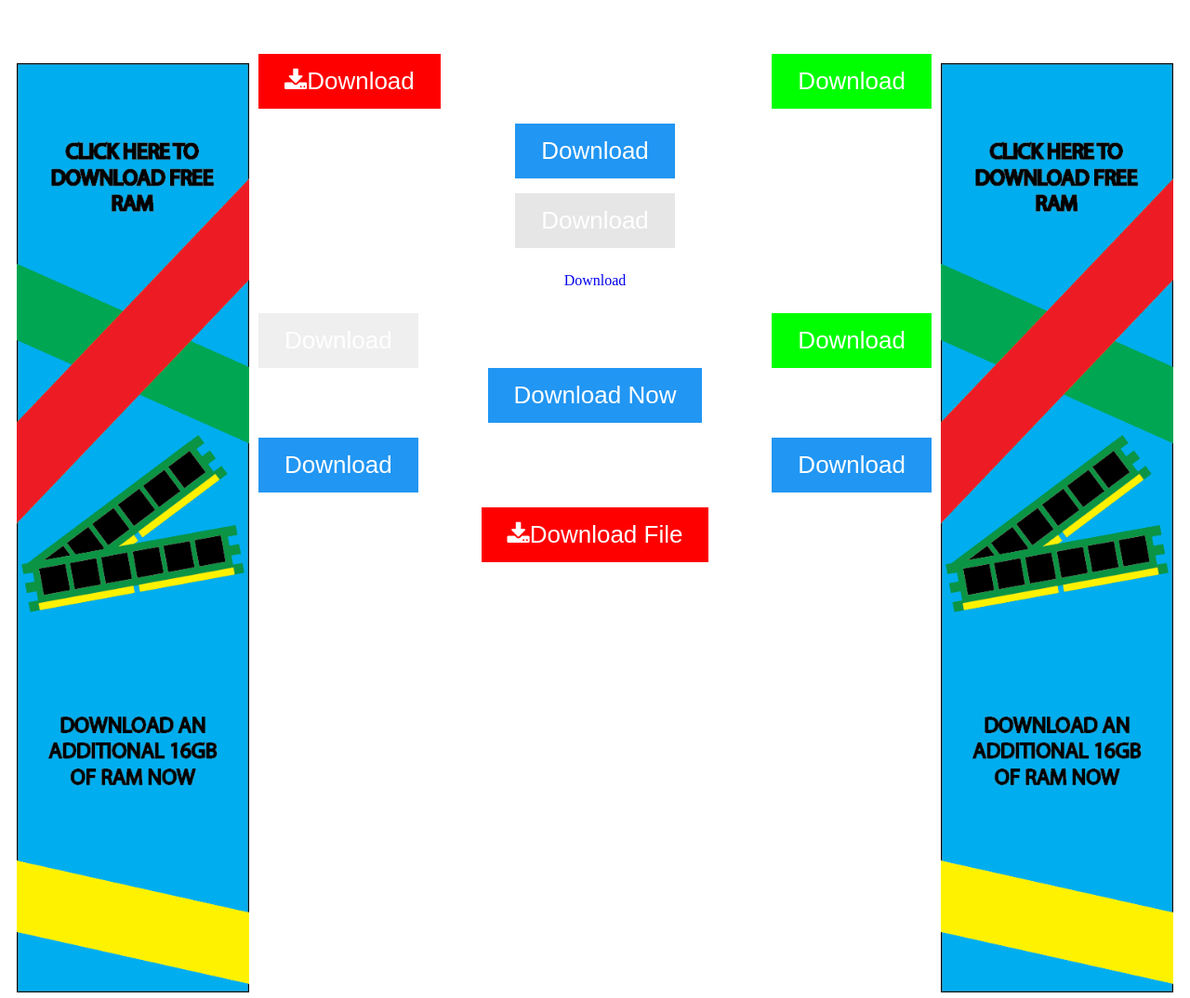
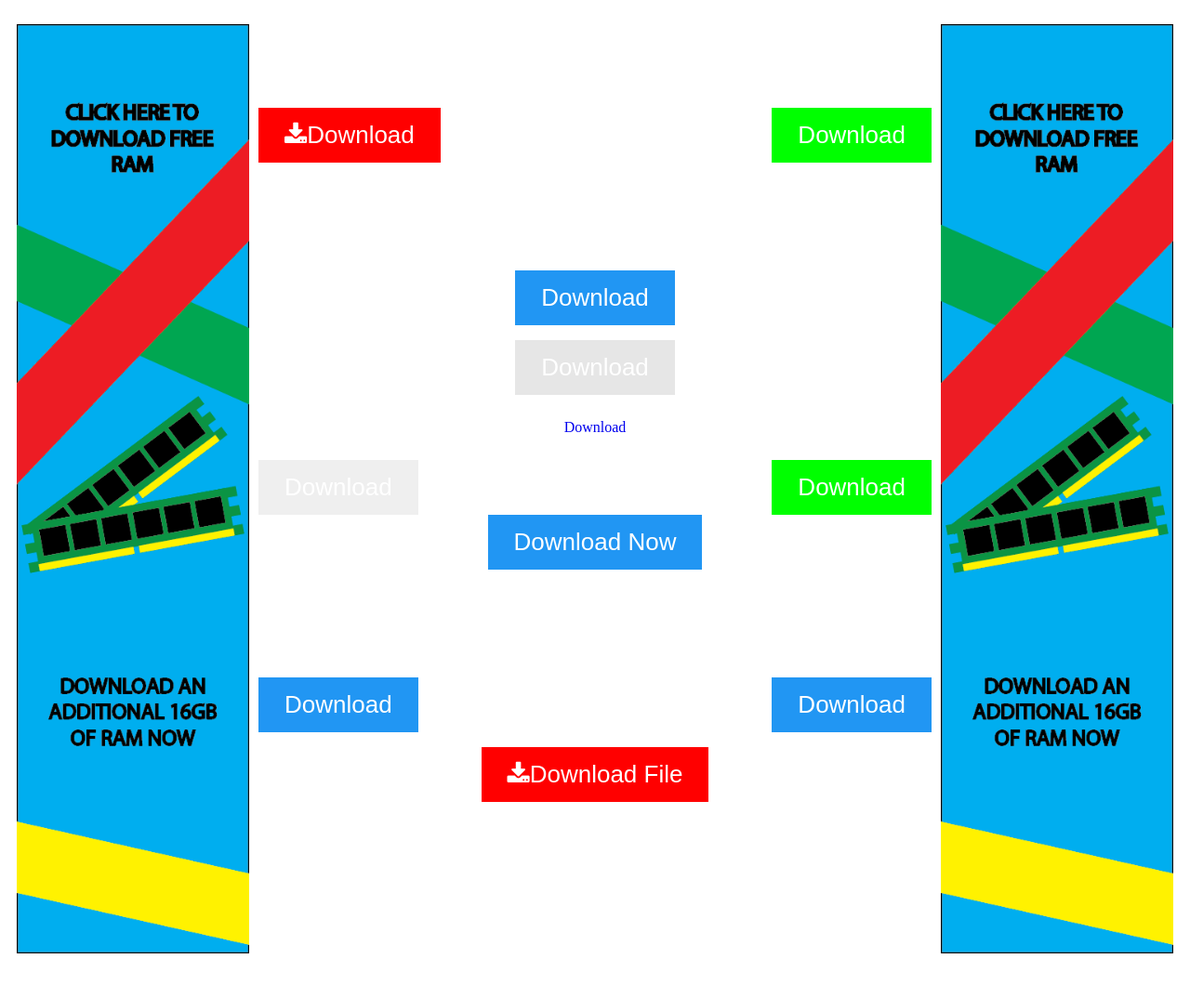
Before and after one commit to ADschultz/Joke-Virus, a plain HTML site: page joke virus/Kling_virus/Download.html in a window 1280 px wide. Shown: the whole page at 93% size. After the commit the page ends 1040 px from the top, so only its background shows below. Drawn offline with Linux system fonts and the light colour scheme.

Commit message:
Add files via upload

```diff
--- a/joke virus/Kling_virus/Download.html
+++ b/joke virus/Kling_virus/Download.html
@@ -2,8 +2,8 @@
 <html>
 	<link rel="stylesheet" href="https://cdnjs.cloudflare.com/ajax/libs/font-awesome/4.7.0/css/font-awesome.min.css">
 	<style>
-		body {
-			padding-top: 50px;
+		p {
+			padding-top: 100px;
 		}
 		a {text-decoration: none;}
 		button{
@@ -67,9 +67,9 @@
 	<a href="FreeRam.txt" download><img width = "250" src="Freeram2-01.png" alt="Freeram2-01.png"></a>
 </aside>
 	<body>
-
+<p>
 	<a href="https://www.youtube.com/watch?v=oHg5SJYRHA0" target="_blank"><button class="button downloadr"><em class="fa fa-download"></em>Download</button></a>
-		<a href="Troll.html" target="_blank"><button class="button downloadg right">Download</button></a>
+		<a href="Troll.html" target="_blank"><button class="button downloadg right">Download</button></a></p>
 
 		<p><a href="https://www.youtube.com/watch?v=oHg5SJYRHA0" target="_blank"><button class="button downloadb centered">Download</button></a></p>
 	<a href="Troll.html" target="_blank"><button class="button downloadw centered">Download</button></a>
```
Also changed, not shown: joke virus/Kling_virus/Correct.txt, joke virus/Kling_virus/FreeRam.txt (added).
